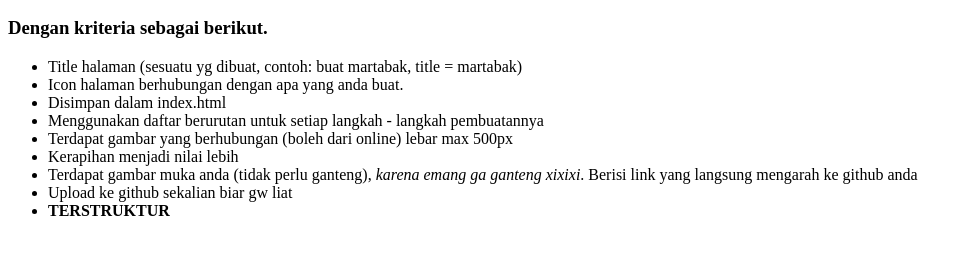
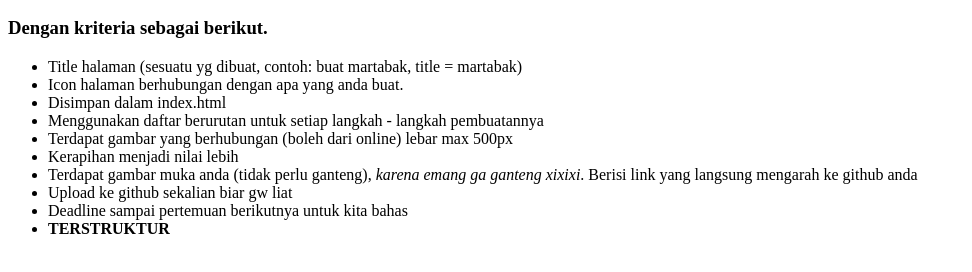
Before and after one commit to king-riyaldi/king-riyaldi.github.io, a plain HTML site: page index.html in a window 1280 px wide. Shown: the part 110-382 px from the top of the page, without its empty margins (0-972 px from the left). Drawn offline with Linux system fonts and the light colour scheme.

Commit message:
Update index.html

```diff
--- a/index.html
+++ b/index.html
@@ -19,6 +19,7 @@
       <li>Kerapihan menjadi nilai lebih</li>
       <li>Terdapat gambar muka anda (tidak perlu ganteng), <em>karena emang ga ganteng xixixi</em>. Berisi link yang langsung mengarah ke github anda</li>
       <li>Upload ke github sekalian biar gw liat</li>
+      <li>Deadline sampai pertemuan berikutnya untuk kita bahas</li>
       <li><strong>TERSTRUKTUR</strong></li>
    </ul>
 </body>
```
